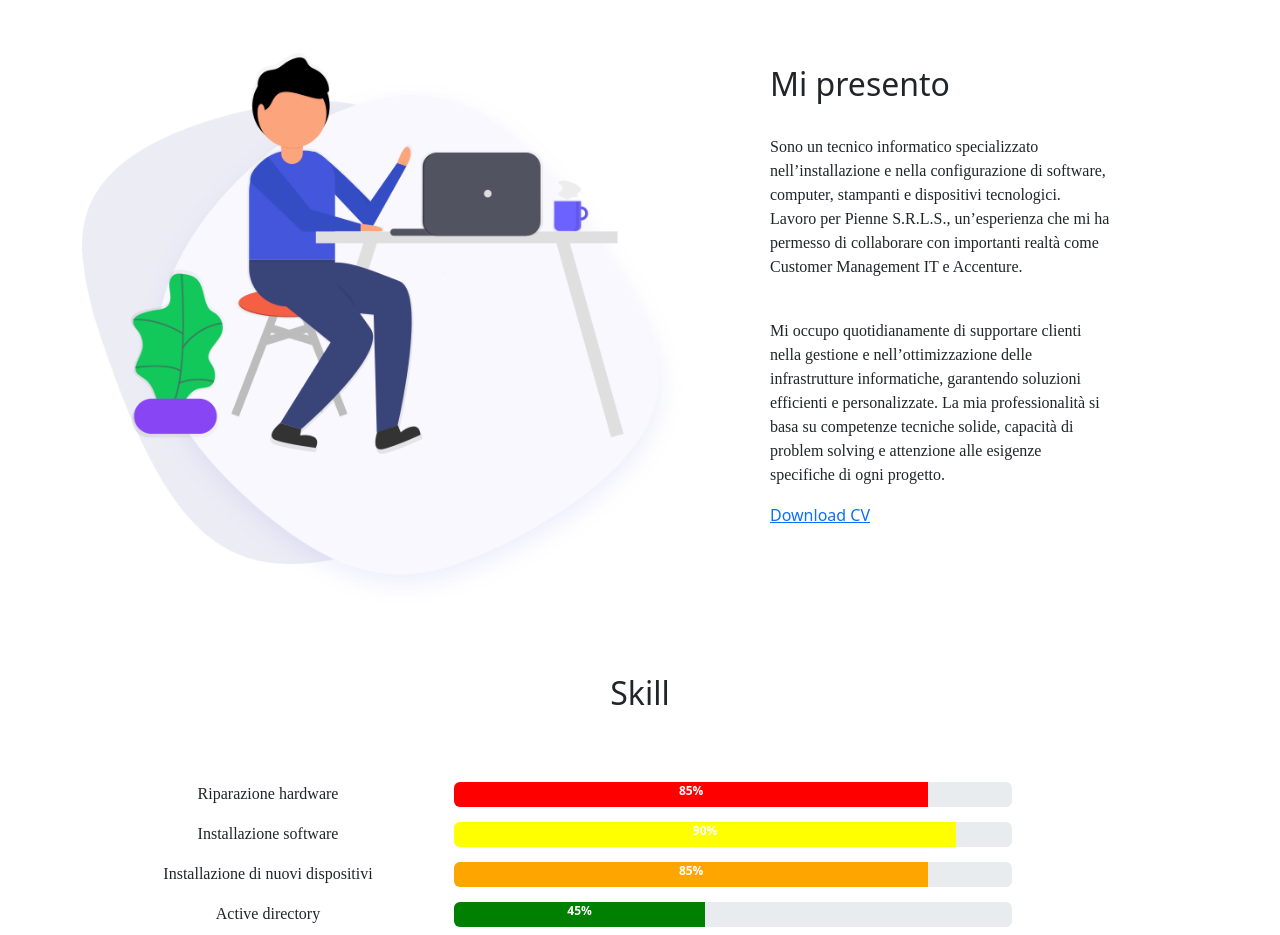
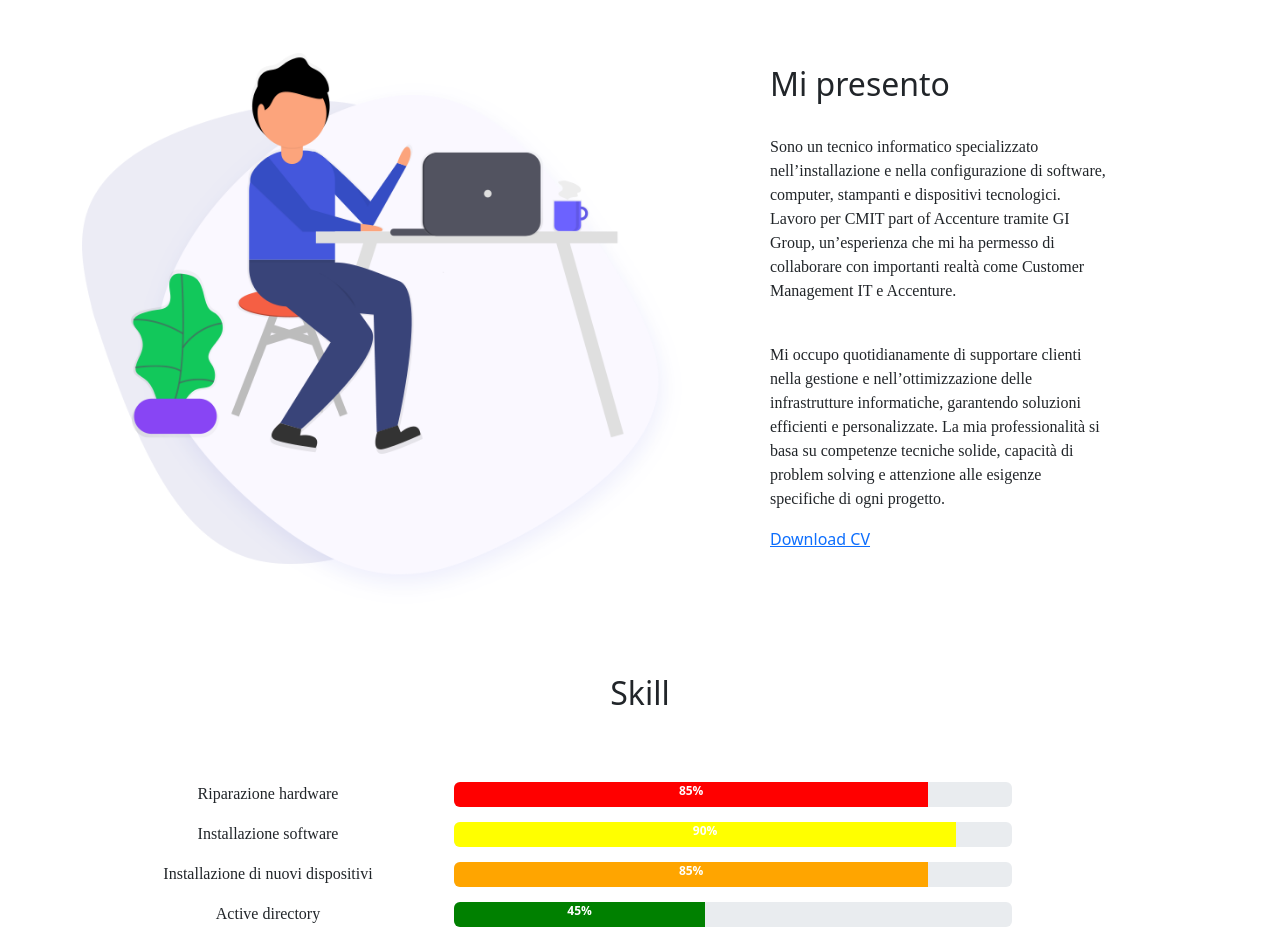
Before and after one commit to EmanueleDeMarco/Portfolio, a plain HTML site: page index.html in a window 1280 px wide. Shown: the part 820-1755 px from the top of the page. Drawn offline with nearby package versions, Linux system fonts and the light colour scheme.

Commit message:
Update index.html

```diff
--- a/index.html
+++ b/index.html
@@ -101,7 +101,7 @@
                     <h2>Mi presento </h2><br>
                     <p>
                         Sono un tecnico informatico specializzato nell’installazione e nella configurazione di software, computer, stampanti e dispositivi tecnologici.
-                        Lavoro per Pienne S.R.L.S., un’esperienza che mi ha permesso di collaborare con importanti realtà come Customer Management IT e Accenture.
+                        Lavoro per CMIT part of Accenture tramite GI Group, un’esperienza che mi ha permesso di collaborare con importanti realtà come Customer Management IT e Accenture.
                     </p>
                     <br>
                     <p>
```
